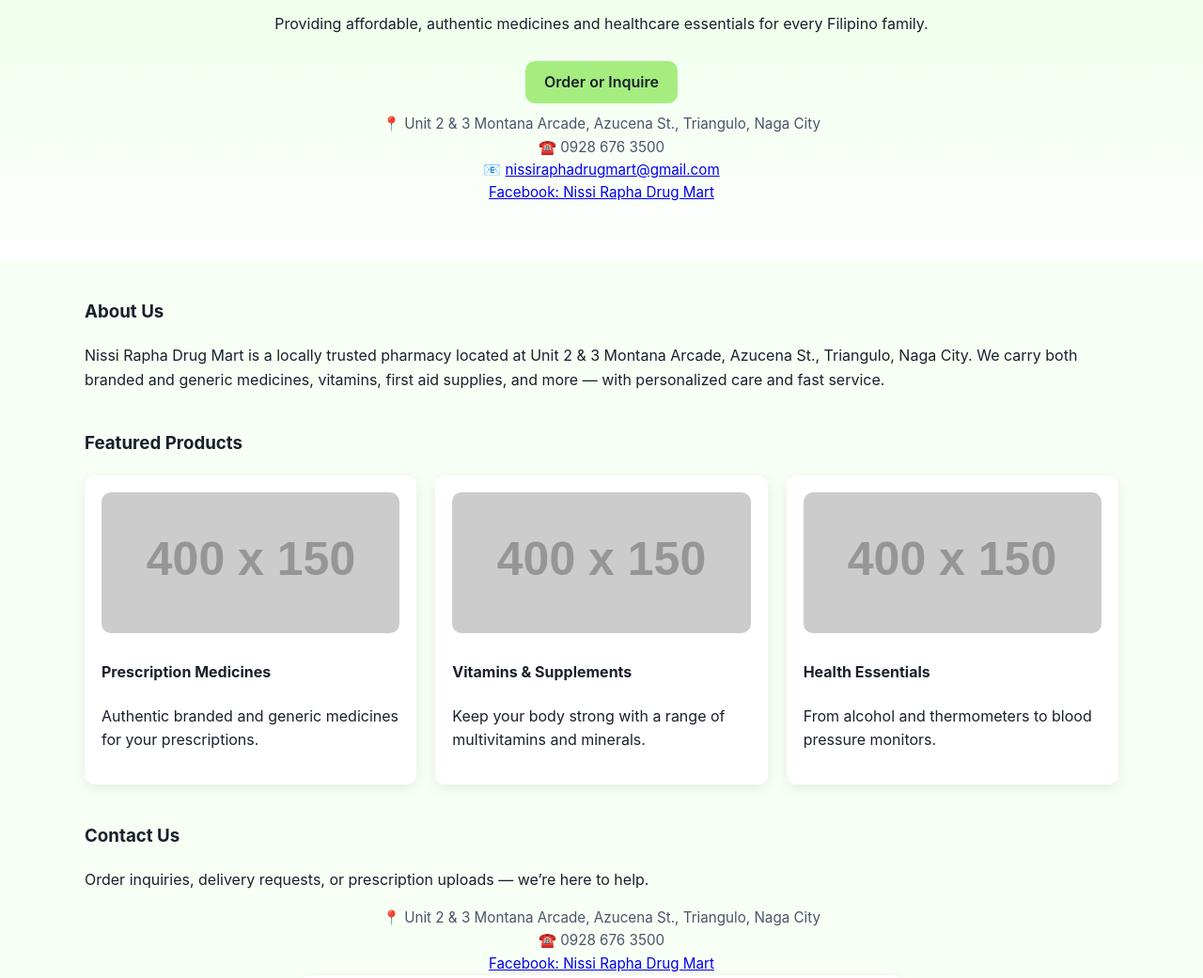
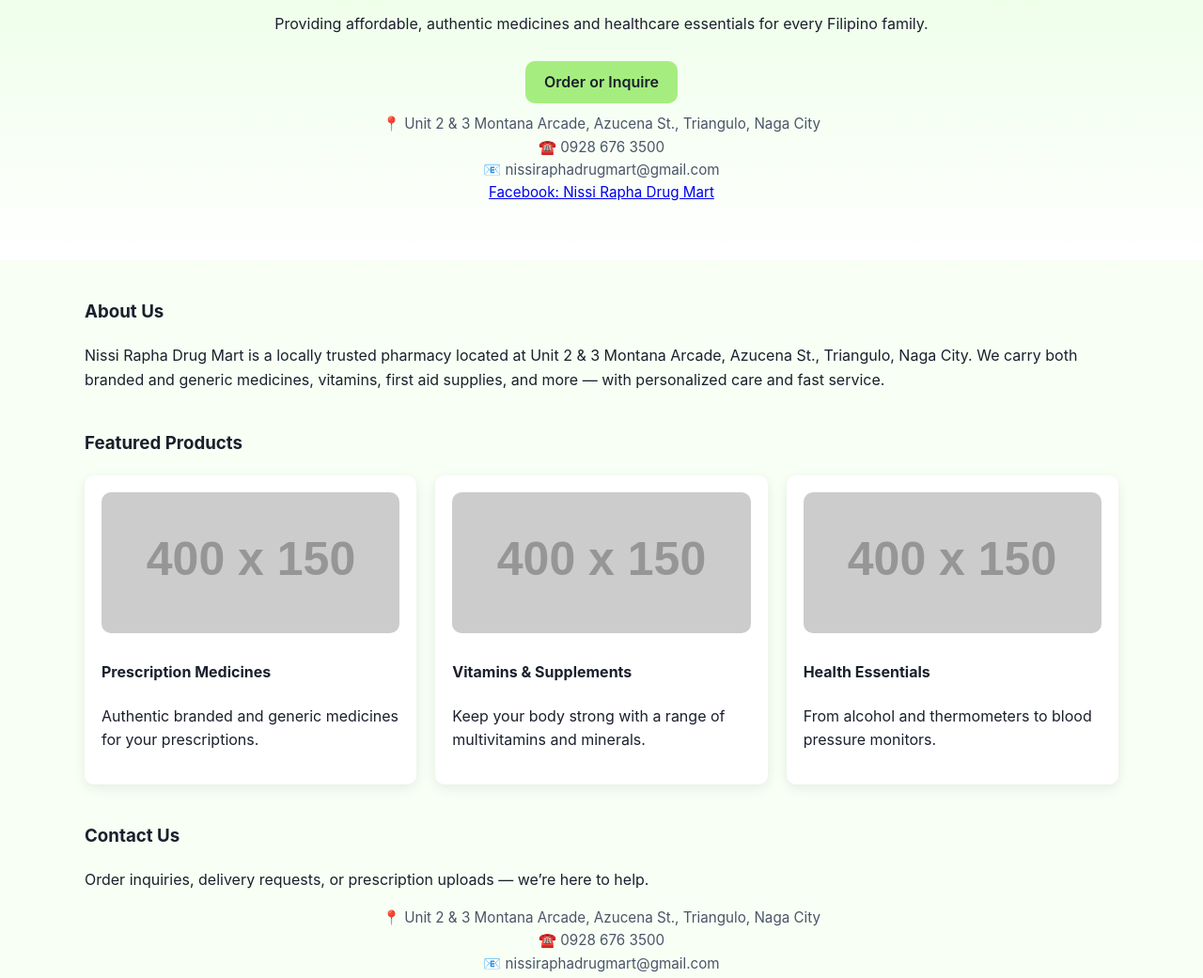
Before and after one commit to nissiraphadm/nissiraphadrugmart, a plain HTML site: page index.html in a window 1280 px wide. Shown: the part 210-1251 px from the top of the page at 94% size. Drawn offline with Linux system fonts and the light colour scheme; placeholder pictures from the web are drawn by us.

Commit message:
Update index.html
a

```diff
--- a/index.html
+++ b/index.html
@@ -3,7 +3,7 @@
 <head>
   <meta charset="utf-8" />
   <meta name="viewport" content="width=device-width,initial-scale=1" />
-  <title>Nissi Rapha Drug Mart — Your Neighborhood Pharmacy</title>
+  <title>Nissi Rapha Drug Mart</title>
   <meta name="description" content="Affordable and trusted medicines, vitamins, and healthcare essentials. Your community pharmacy for every Filipino family." />
   <style>
     :root {
@@ -51,7 +51,7 @@
    <div class="contact-info">
   📍 Unit 2 & 3 Montana Arcade, Azucena St., Triangulo, Naga City<br>
   ☎️ 0928 676 3500<br>
-  📧 <a href="mailto:nissiraphadrugmart@gmail.com">nissiraphadrugmart@gmail.com</a><br>
+  📧 nissiraphadrugmart@gmail.com<br>
   <a href="https://www.facebook.com/profile.php?id=61564764930880" target="_blank">Facebook: Nissi Rapha Drug Mart</a>
       </div>
     </div>
@@ -89,6 +89,7 @@
     <div class="contact-info">
       📍 Unit 2 & 3 Montana Arcade, Azucena St., Triangulo, Naga City<br>
       ☎️ 0928 676 3500<br>
+      📧 nissiraphadrugmart@gmail.com<br>
       <a href="https://www.facebook.com/profile.php?id=61564764930880" target="_blank">Facebook: Nissi Rapha Drug Mart</a>
     </div>
     <form onsubmit="event.preventDefault(); alert('Thank you! We’ll contact you shortly.')">
```
